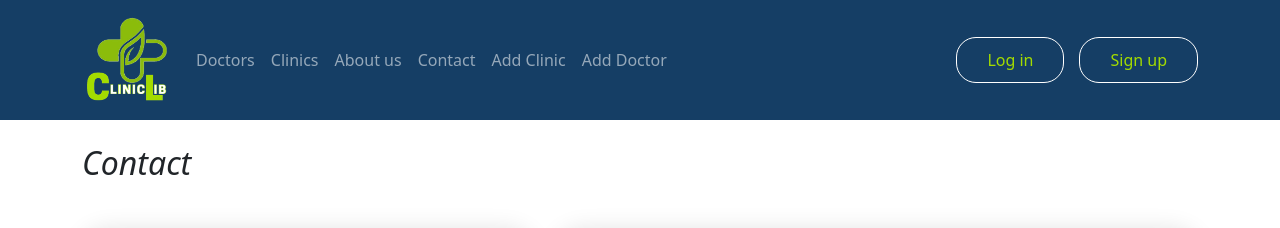
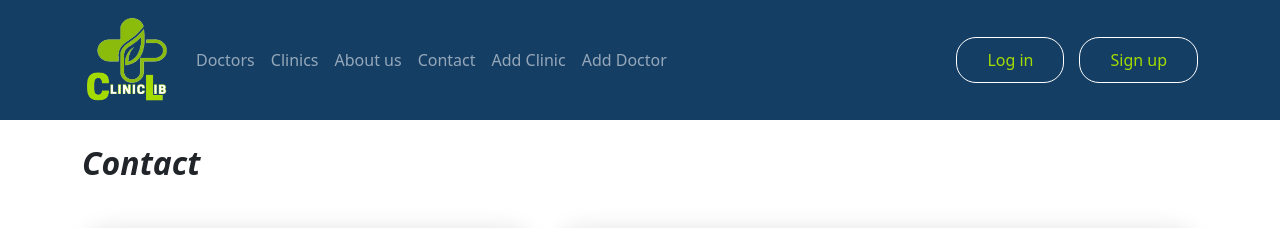
Before and after one commit to yassercoding/ClinicLib, a React (Create React App) app in the folder client/: page /contact in a window 1280 px wide. Shown: the top 228 px of the page. Built offline with nearby package versions, Linux system fonts and the light colour scheme; no server answers.

Commit message:
Update Contact.js

```diff
--- a/client/src/components/Contact.js
+++ b/client/src/components/Contact.js
@@ -18,7 +18,7 @@ function Contact() {
         <div className="container mt-4">
           <div className="section-title">
             <h2>
-              <em>Contact</em>
+              <em><strong>Contact</strong></em>
             </h2>
           </div>
 
```
